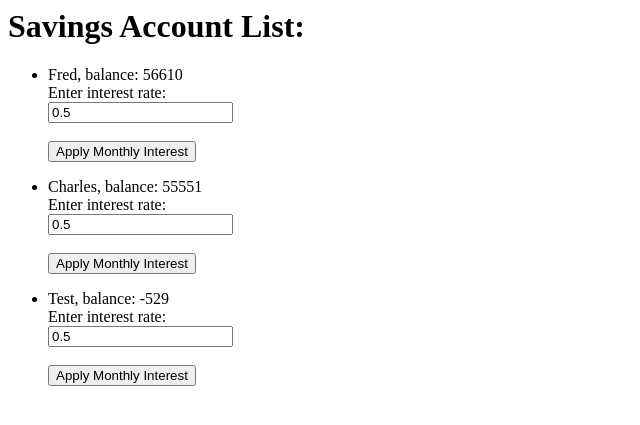
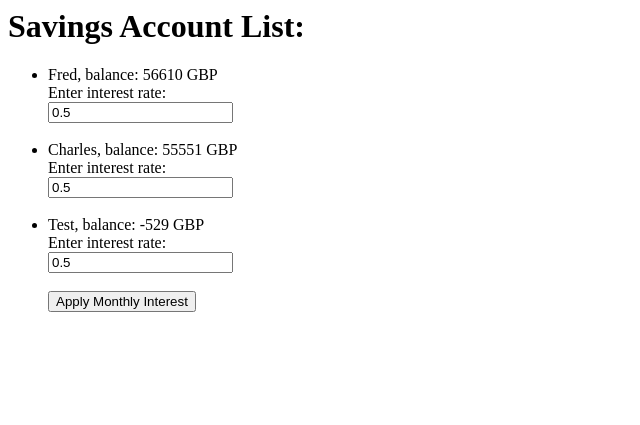
Before and after one commit to kyubin-l/bank, a Django app: page /monthly_interest/ in a window 1280 px wide. Shown: the top 425 px of the page, without its empty margins (0-640 px from the left). Run offline with Django 4.2, Linux system fonts and the light colour scheme; data comes from the database, SQL or seed files in the repository; both versions use the stored data as it was before the commit.

Commit message:
removing some unwanted files, part 3 commit

```diff
--- a/account/templates/account/monthly_interest.html
+++ b/account/templates/account/monthly_interest.html
@@ -1,18 +1,17 @@
 <h1> Savings Account List: </h1>
-{% if saving_accounts %}
+{% if savings_accounts %}
     <ul>
-    {% for account in saving_accounts %}
     <form action= "{% url 'monthly_interest' %}" method="post">
-        {% csrf_token %}
-        <li>{{ account.account_record.name }}, balance: {{account.balance}}</a></li>
+    {% csrf_token %}
+    {% for account in savings_accounts %}
 
+        <li>{{ account.account_record.name }}, balance: {{ account.balance }} GBP</a></li>
         <label> Enter interest rate: </label><br>
-        <input type="number" step="0.01" name="interest" value=0.5><br><br>
-        <input type="hidden" value={{account.account_id}} name="account_id">
+        <input type="number" step="0.01" name='interest_{{ account.account_id }}' value=0.5><br><br>
+    {% endfor %}
         <input type="submit" value="Apply Monthly Interest">
     </form>
 
-    {% endfor %}
     </ul>
 {% else %}
     <p>No savings accounts are available.</p>
--- a/account/views.py
+++ b/account/views.py
@@ -6,7 +6,7 @@ from django.contrib import messages
 from django.http import HttpResponseRedirect
 from django.urls import reverse
 from .business_logic.accounts import accounts
-
+from django.core.cache import cache
 
 
 from .models import AccountRecord, TransactionRecord
@@ -83,13 +83,14 @@ def transfer(request):
 
 def monthly_interest(request):
     savings_account_records = AccountRecord.objects.filter(account_type='savings')
-    saving_accounts = [accounts[account.id] for account in savings_account_records]
+    savings_accounts = [accounts[account.id] for account in savings_account_records]
 
-    if request.method == 'GET':
-        return render(request, 'account/monthly_interest.html', {'saving_accounts': saving_accounts})
+    if request.method == 'POST':
+        for account in savings_accounts:
+            interest_rate = float(request.POST[f'interest_{account.account_id}'])
+            accounts[account.account_id].apply_monthly_interest(monthly_percentage=interest_rate)
 
-    elif request.method == 'POST':
-        interest_rate = float(request.POST['interest'])
-        account_id = request.POST['account_id']
-        accounts[account_id].apply_monthly_interest(monthly_percentage=interest_rate)
-        return render(request, 'account/monthly_interest.html', {'saving_accounts': saving_accounts})
+        messages.success(request, f'Interest rate applied!')
+        return HttpResponseRedirect(reverse('monthly_interest'))
+
+    return render(request, 'account/monthly_interest.html', {'savings_accounts': savings_accounts})
```
Also changed, not shown: db.sqlite3 (deleted), 1 other file.
